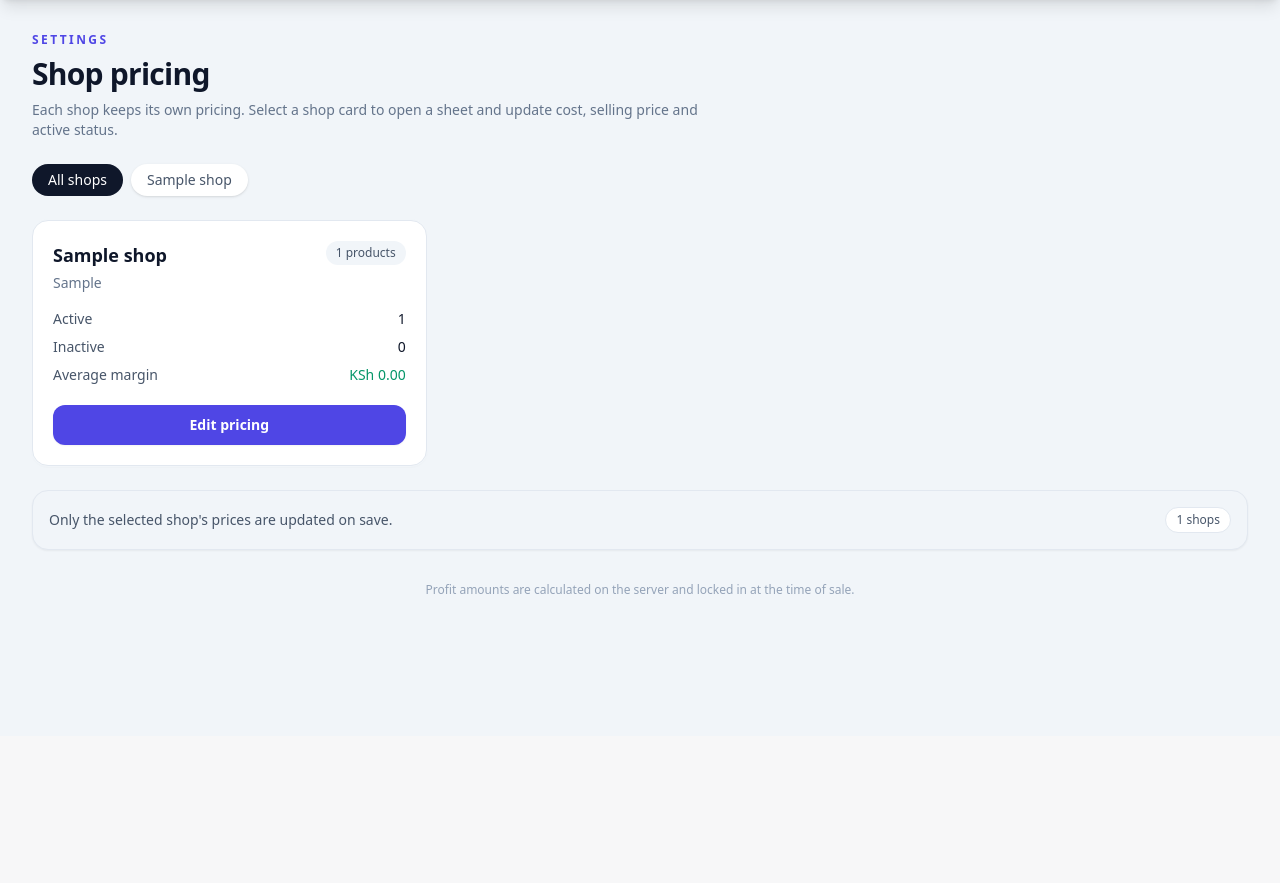
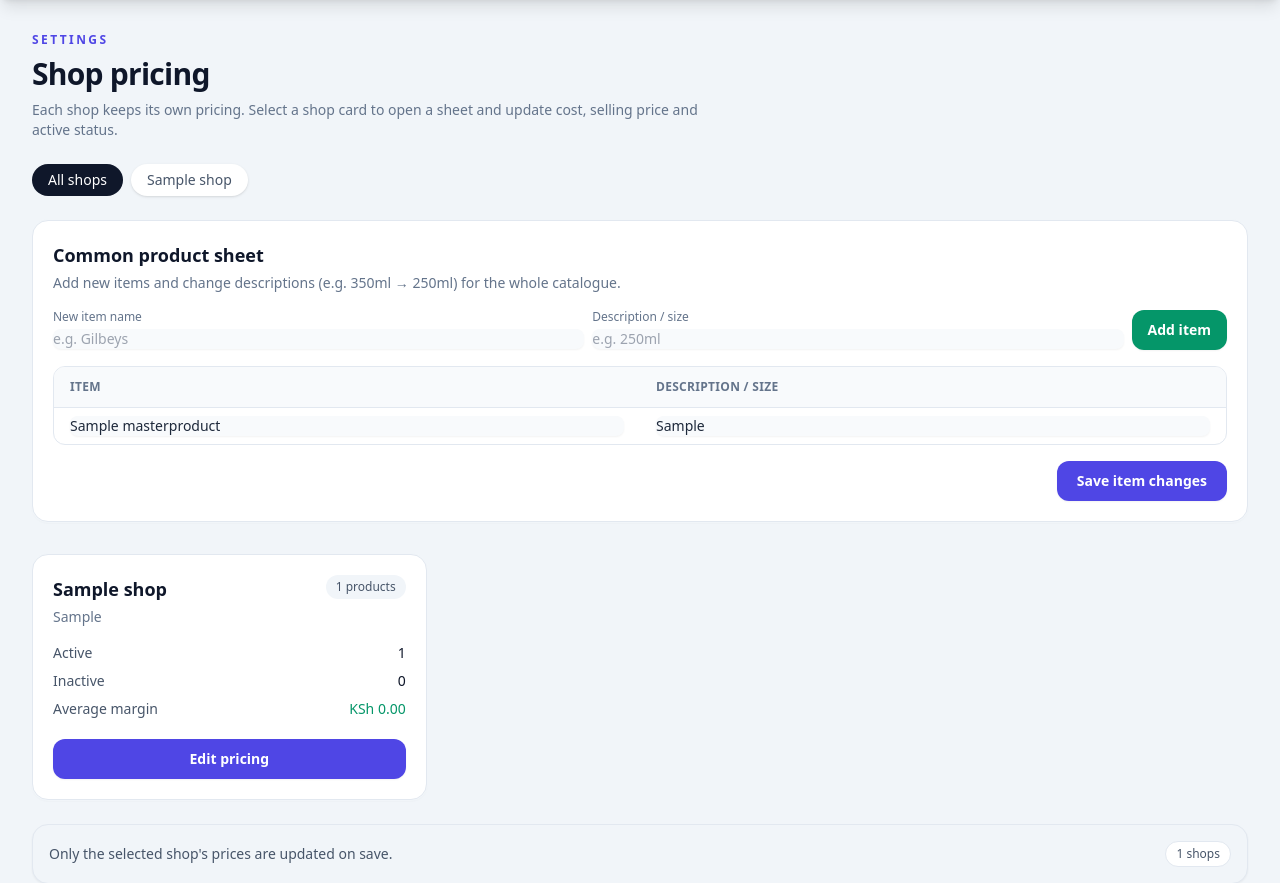
Before and after one commit to ANDERSON254KE/ProfitTracker-, a Django app: page /owner/pricing/ in a window 1280 px wide. Shown: the part 64-947 px from the top of the page. Before the commit the page ends 658 px from the top, so only its background shows below. Run offline with Django 5.2, Linux system fonts and the light colour scheme; a user stored in the database is signed in; tables that the repository leaves empty hold one stand-in row (values such as "Sample post"); some libraries are stand-ins or nearby versions.

Commit message:
Add a common product sheet to the pricing page
Owners can now add new catalogue items and edit item names/descriptions
(e.g. 350ml -> 250ml) directly on the pricing page, in one shared sheet,
alongside the per-shop price cards.

🤖 Generated with Codebuff
Co-Authored-By: Codebuff <noreply@codebuff.com>

```diff
--- a/tracker/templates/tracker/shop_pricing.html
+++ b/tracker/templates/tracker/shop_pricing.html
@@ -23,6 +23,69 @@
         {{ shop.name }}
     </a>
     {% endfor %}
+</div>
+
+<div class="mb-8 rounded-2xl border border-slate-200 bg-white p-5 shadow-sm ring-1 ring-slate-100">
+    <div class="flex items-start justify-between gap-3">
+        <div>
+            <h2 class="text-lg font-semibold text-slate-900">Common product sheet</h2>
+            <p class="mt-1 text-sm text-slate-500">Add new items and change descriptions (e.g. 350ml → 250ml) for the whole catalogue.</p>
+        </div>
+    </div>
+
+    <form method="post" class="mt-4">
+        {% csrf_token %}
+        {% if current_shop %}<input type="hidden" name="shop" value="{{ current_shop.pk }}">{% endif %}
+
+        <div class="mb-4 flex flex-wrap items-end gap-2">
+            <div class="flex-1 min-w-[180px]">
+                <label class="block text-xs font-medium text-slate-500">New item name</label>
+                <input type="text" name="new_product_name" placeholder="e.g. Gilbeys"
+                       class="mt-1 w-full rounded-lg border-slate-300 bg-slate-50 text-sm shadow-sm focus:border-indigo-500 focus:ring-indigo-500">
+            </div>
+            <div class="flex-1 min-w-[140px]">
+                <label class="block text-xs font-medium text-slate-500">Description / size</label>
+                <input type="text" name="new_product_category" placeholder="e.g. 250ml"
+                       class="mt-1 w-full rounded-lg border-slate-300 bg-slate-50 text-sm shadow-sm focus:border-indigo-500 focus:ring-indigo-500">
+            </div>
+            <button type="submit" class="rounded-xl bg-emerald-600 px-4 py-2.5 text-sm font-semibold text-white shadow-sm hover:bg-emerald-500">
+                Add item
+            </button>
+        </div>
+
+        <div class="max-h-96 overflow-y-auto overflow-x-auto rounded-xl border border-slate-200">
+            <table class="min-w-full divide-y divide-slate-200 text-sm">
+                <thead class="bg-slate-50 text-xs uppercase tracking-wide text-slate-500">
+                    <tr>
+                        <th class="px-4 py-3 text-left font-semibold">Item</th>
+                        <th class="px-4 py-3 text-left font-semibold">Description / size</th>
+                    </tr>
+                </thead>
+                <tbody class="divide-y divide-slate-100">
+                    {% for p in products %}
+                    <tr class="hover:bg-slate-50">
+                        <td class="px-4 py-2">
+                            <input type="text" name="master-{{ p.pk }}-name" value="{{ p.name }}"
+                                   class="w-full rounded-lg border-slate-300 bg-slate-50 text-sm shadow-sm focus:border-indigo-500 focus:ring-indigo-500">
+                        </td>
+                        <td class="px-4 py-2">
+                            <input type="text" name="master-{{ p.pk }}-category" value="{{ p.category }}"
+                                   class="w-full rounded-lg border-slate-300 bg-slate-50 text-sm shadow-sm focus:border-indigo-500 focus:ring-indigo-500">
+                        </td>
+                    </tr>
+                    {% empty %}
+                    <tr><td colspan="2" class="px-4 py-6 text-center text-slate-500">No items yet.</td></tr>
+                    {% endfor %}
+                </tbody>
+            </table>
+        </div>
+
+        <div class="mt-4 flex justify-end">
+            <button type="submit" class="rounded-xl bg-indigo-600 px-5 py-2.5 text-sm font-semibold text-white shadow-sm hover:bg-indigo-500">
+                Save item changes
+            </button>
+        </div>
+    </form>
 </div>
 
 <div class="grid gap-4 md:grid-cols-2 xl:grid-cols-3">
--- a/tracker/views.py
+++ b/tracker/views.py
@@ -1034,6 +1034,8 @@ class ShopPricingView(OwnerRequiredMixin, View):
         for sp in shop_products:
             grouped.setdefault(sp.shop, []).append(sp)
 
+        products = MasterProduct.objects.all().order_by("name", "category")
+
         return render(
             request,
             self.template_name,
@@ -1041,12 +1043,55 @@ class ShopPricingView(OwnerRequiredMixin, View):
                 "grouped_products": grouped,
                 "shops": Shop.objects.all(),
                 "current_shop": shop,
+                "products": products,
             },
         )
 
     def post(self, request, *args, **kwargs):
         """Apply the submitted prices, then redirect back with a summary."""
         shop = self._current_shop(request)
+
+        # --- Product catalog edits (common sheet): add / rename items ---
+        product_updates = 0
+        # Add a new item
+        new_name = (request.POST.get("new_product_name") or "").strip()
+        new_category = (request.POST.get("new_product_category") or "").strip()
+        if new_name:
+            try:
+                MasterProduct.objects.create(name=new_name, category=new_category)
+                messages.success(request, f"Added product '{new_name}'.")
+                product_updates += 1
+            except Exception:
+                messages.error(
+                    request,
+                    f"Could not add '{new_name}' (maybe a duplicate name+category).",
+                )
+        # Rename / change description of existing items
+        for mp in MasterProduct.objects.all():
+            prefix = f"master-{mp.pk}-"
+            name_raw = request.POST.get(prefix + "name")
+            if name_raw is None:
+                continue
+            name_raw = name_raw.strip()
+            cat_raw = (request.POST.get(prefix + "category") or "").strip()
+            if not name_raw:
+                messages.error(request, f"Product #{mp.pk}: name cannot be empty.")
+                continue
+            if name_raw == mp.name and cat_raw == mp.category:
+                continue
+            try:
+                mp.name = name_raw
+                mp.category = cat_raw
+                mp.save(update_fields=["name", "category"])
+                product_updates += 1
+            except Exception:
+                messages.error(
+                    request,
+                    f"Could not update '{mp.name}' (maybe a duplicate name+category).",
+                )
+        if product_updates:
+            messages.success(request, f"Saved {product_updates} product change(s).")
+
         updates = 0
         rows = ShopProduct.objects.select_related("shop", "product").all()
         if shop is not None:
```
